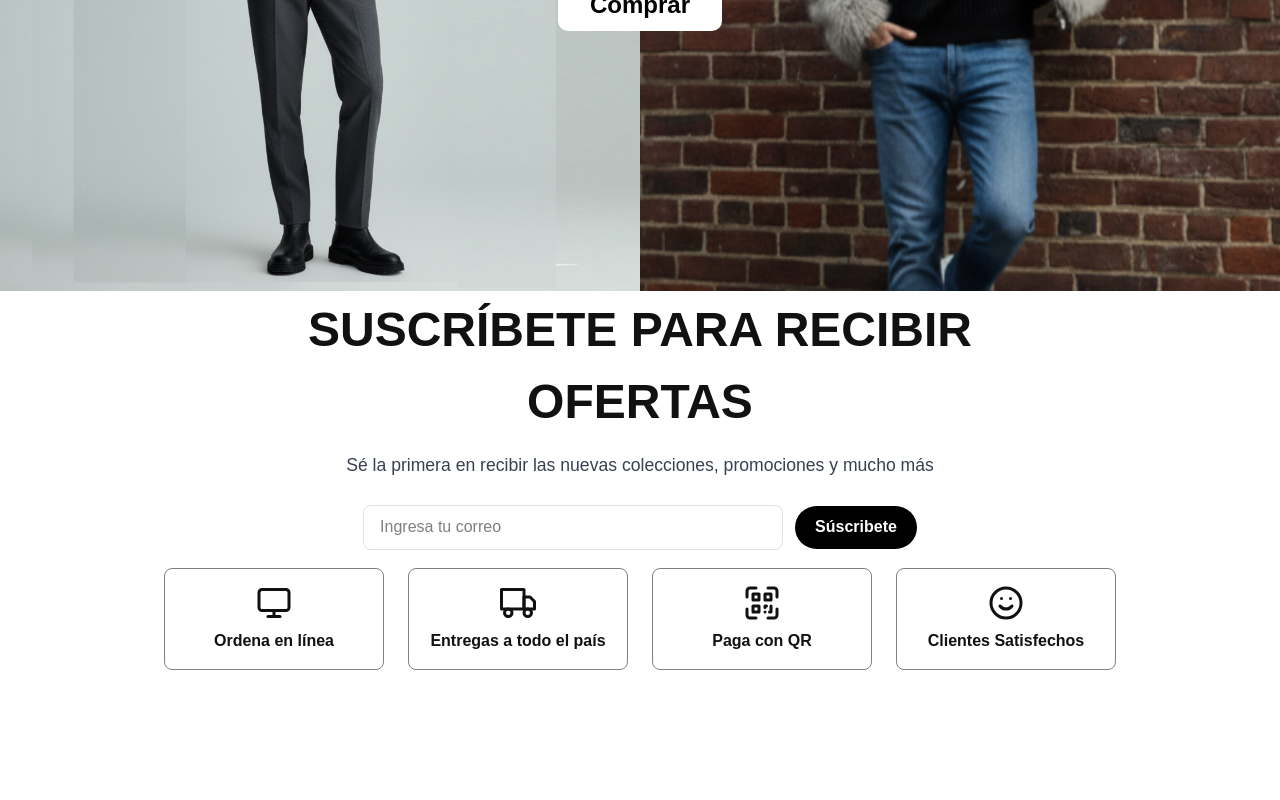
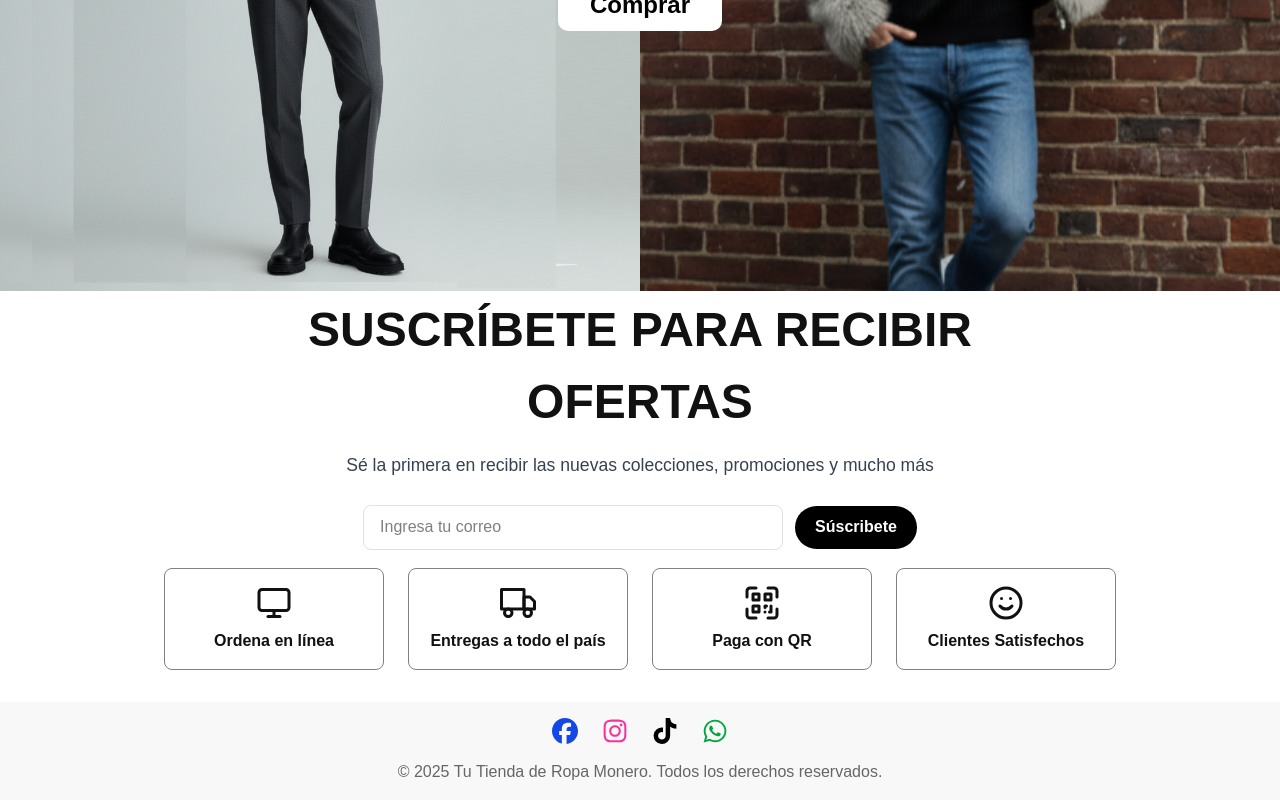
Before and after one commit to moneroboliviainfo/Frontend-Webpage, a Next.js app: page /women in a window 1280 px wide. Shown: the part 2553-3353 px from the top of the page. Before the commit the page ends 3255 px from the top, so only its background shows below. Built offline with nearby package versions, Linux system fonts and the light colour scheme; no server answers.

Commit message:
feat: add footer

```diff
--- a/src/app/women/page.tsx
+++ b/src/app/women/page.tsx
@@ -4,12 +4,14 @@ export const metadata = {
 };
 import NavBar from '@/components/nav/NavBar';
 import PageContainer from '../PageContainer';
+import Footer from '@/components/Footer';
 
 export default function WomenPage() {
   return (
     <>
       <NavBar />
       <PageContainer />
+      <Footer />
     </>
   );
 }
--- /dev/null
+++ b/src/components/Footer.tsx
@@ -0,0 +1,60 @@
+import { FaFacebook, FaInstagram, FaTiktok, FaWhatsapp } from 'react-icons/fa6';
+
+const Footer: React.FC = () => {
+  return (
+    <footer className="w-full" style={{ backgroundColor: '#f8f8f8' }}>
+      <div className="mx-auto w-full" style={{ padding: '1rem' }}>
+        {/* Row 1: Social icons centered */}
+        <div
+          className="w-full flex justify-center items-center"
+          style={{ marginBottom: 8 }}
+        >
+          <div className="flex gap-6" style={{ marginBottom: '0.5rem' }}>
+            <a
+              href="https://facebook.com"
+              target="_blank"
+              rel="noopener noreferrer"
+              aria-label="Facebook"
+            >
+              <FaFacebook size={26} className="text-blue-700" />
+            </a>
+            <a
+              href="https://instagram.com"
+              target="_blank"
+              rel="noopener noreferrer"
+              aria-label="Instagram"
+            >
+              <FaInstagram size={26} className="text-pink-500" />
+            </a>
+            <a
+              href="https://tiktok.com"
+              target="_blank"
+              rel="noopener noreferrer"
+              aria-label="TikTok"
+            >
+              <FaTiktok size={26} className="text-black" />
+            </a>
+            <a
+              href="https://wa.me/"
+              target="_blank"
+              rel="noopener noreferrer"
+              aria-label="WhatsApp"
+            >
+              <FaWhatsapp size={26} className="text-green-600" />
+            </a>
+          </div>
+        </div>
+
+        {/* Row 2: Copyright / existing label */}
+        <div className="w-full">
+          <p style={{ textAlign: 'center', color: '#666', margin: 0 }}>
+            © {new Date().getFullYear()} Tu Tienda de Ropa Monero. Todos los
+            derechos reservados.
+          </p>
+        </div>
+      </div>
+    </footer>
+  );
+};
+
+export default Footer;
```
